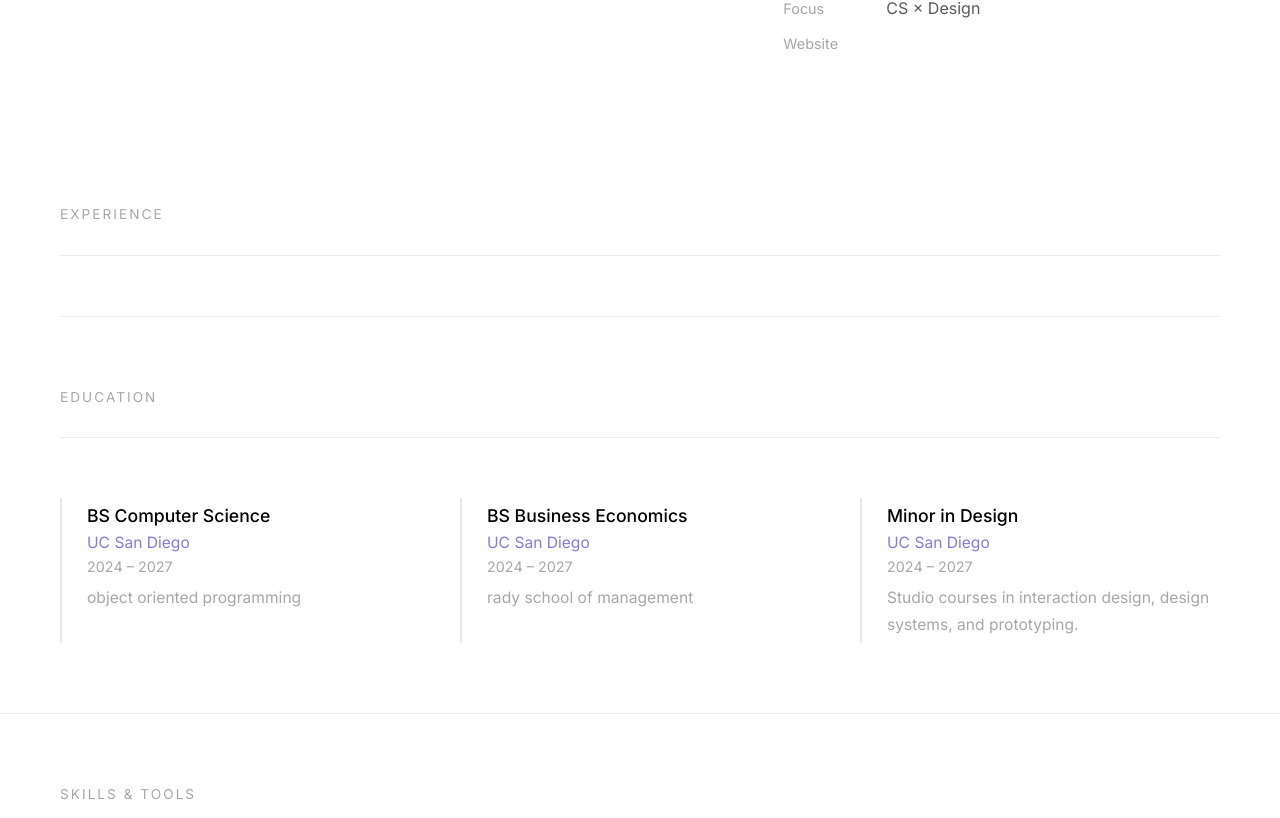
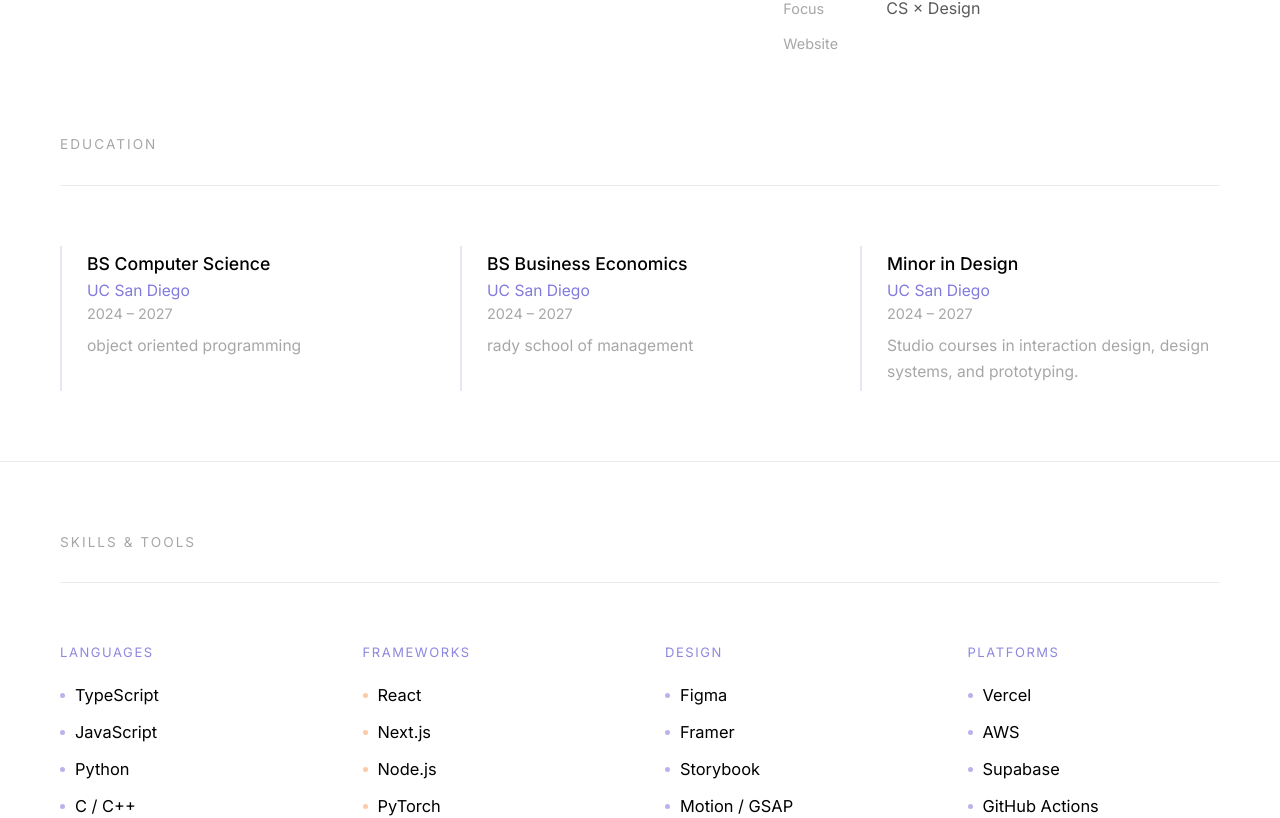
Before and after one commit to shrutisenthilram/portfolio_v2_, a React (Vite) app: page /about in a window 1280 px wide. Shown: the part 751-1569 px from the top of the page. Built offline with nearby package versions, Linux system fonts and the light colour scheme.

Commit message:
more updates

```diff
--- a/src/app/pages/AboutPage.tsx
+++ b/src/app/pages/AboutPage.tsx
@@ -609,7 +609,7 @@
       </div> */}
 
       {/* ── Experience ── */}
-      <div className="px-6 md:px-12 max-w-6xl mx-auto py-14">
+      {/* <div className="px-6 md:px-12 max-w-6xl mx-auto py-14">
         <SectionLabel>Experience</SectionLabel>
         <div style={{ borderTop: "1px solid var(--p-divide)" }}>
           {experiences.map((exp, i) => (
@@ -620,7 +620,7 @@
             />
           ))}
         </div>
-      </div>
+      </div> */}
 
       {/* ── Education ── */}
       <div className="px-6 md:px-12 max-w-6xl mx-auto pb-14">
```
